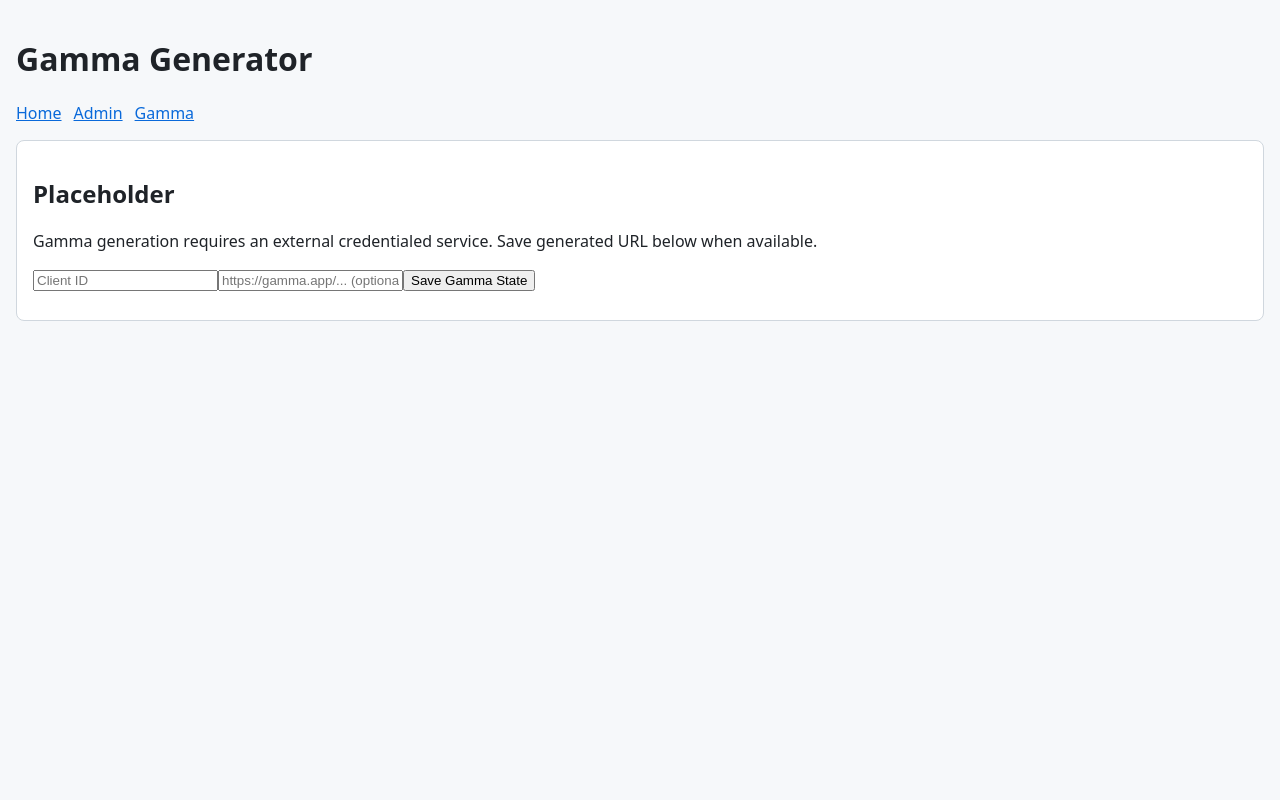
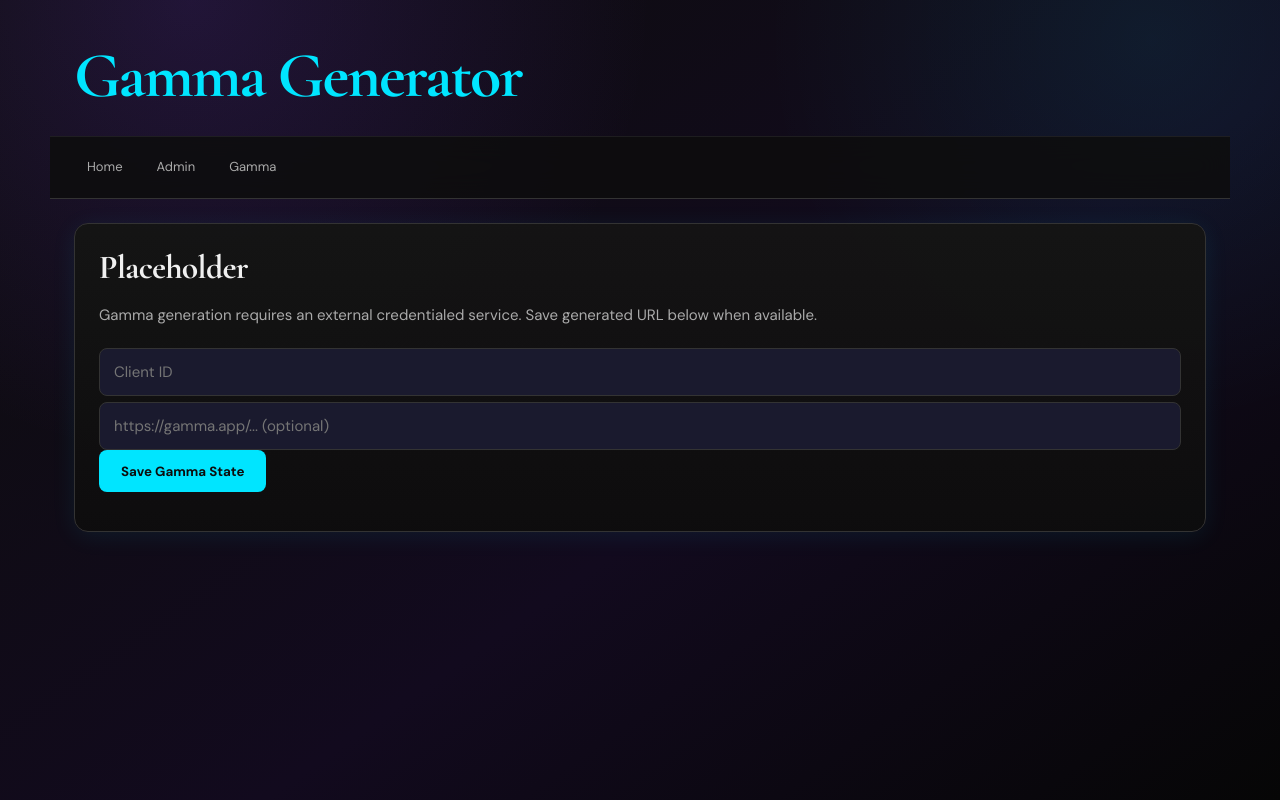
Before and after one commit to wiredchaos/PTS, a website: page gamma.html in a window 1280 px wide. Drawn offline with nearby package versions, Linux system fonts and the light colour scheme.

Commit message:
Apply Purnell Tax Solutions dark portal aesthetic

```diff
--- a/styles.css
+++ b/styles.css
@@ -1,8 +1,194 @@
-:root { font-family: system-ui, sans-serif; color-scheme: light; }
-body { margin: 0; padding: 1rem; background: #f6f8fa; color: #1f2328; }
-header { margin-bottom: 1rem; }
-nav { display: flex; flex-wrap: wrap; gap: .75rem; margin-bottom: 1rem; }
-a { color: #0969da; }
-.card { background: #fff; border: 1px solid #d0d7de; border-radius: 8px; padding: 1rem; margin-bottom: 1rem; }
+@import url('https://fonts.googleapis.com/css2?family=Cormorant+Garamond:wght@400;600;700&family=DM+Sans:wght@400;500;600;700&family=DM+Mono&display=swap');
+
+:root {
+  color-scheme: dark;
+  --black: #0d0d0d;
+  --black-2: #141414;
+  --black-3: #1a1a2e;
+  --purple: #3b0764;
+  --purple-2: #5b0fa4;
+  --purple-3: #7c3aed;
+  --cyan: #00e5ff;
+  --cyan-dim: #00b8d4;
+  --gold: #cb9b2a;
+  --white: #f0f0f0;
+  --gray-1: #aaa;
+  --gray-2: #777;
+  --gray-3: #333;
+  --green: #00c853;
+  --red: #ff5252;
+  --amber: #ffa500;
+  --font-display: 'Cormorant Garamond', Georgia, serif;
+  --font-body: 'DM Sans', system-ui, sans-serif;
+  --font-mono: 'DM Mono', monospace;
+  --radius: 8px;
+  --radius-lg: 14px;
+  --shadow: 0 4px 24px rgba(0, 229, 255, 0.08);
+  --shadow-lg: 0 8px 40px rgba(0, 229, 255, 0.14);
+}
+
+* { box-sizing: border-box; }
+html { scroll-behavior: smooth; }
+body {
+  margin: 0;
+  min-height: 100vh;
+  background:
+    radial-gradient(circle at 15% 0%, rgba(124, 58, 237, 0.18), transparent 34%),
+    radial-gradient(circle at 90% 5%, rgba(0, 229, 255, 0.08), transparent 28%),
+    linear-gradient(145deg, #0d0d0d 0%, #120a1e 58%, #060606 100%);
+  color: var(--white);
+  font-family: var(--font-body);
+  font-size: 15px;
+  line-height: 1.6;
+}
+
+header {
+  max-width: 1180px;
+  margin: 0 auto;
+  padding: 44px 24px 20px;
+}
+header h1 {
+  margin: 0 0 8px;
+  font-family: var(--font-display);
+  font-size: clamp(2.2rem, 5vw, 4rem);
+  line-height: 1;
+  color: var(--cyan);
+  letter-spacing: -0.03em;
+}
+header p { margin: 0; color: var(--gray-1); max-width: 720px; }
+
+nav {
+  position: sticky;
+  top: 0;
+  z-index: 10;
+  display: flex;
+  flex-wrap: wrap;
+  gap: 8px;
+  align-items: center;
+  max-width: 1180px;
+  margin: 0 auto 24px;
+  padding: 12px 24px;
+  background: rgba(13, 13, 13, 0.86);
+  border-top: 1px solid rgba(255,255,255,0.07);
+  border-bottom: 1px solid var(--gray-3);
+  backdrop-filter: blur(14px);
+}
+nav a {
+  display: inline-flex;
+  align-items: center;
+  min-height: 34px;
+  padding: 7px 12px;
+  border-radius: 999px;
+  color: var(--gray-1);
+  text-decoration: none;
+  font-size: 13px;
+  border: 1px solid transparent;
+}
+nav a:hover,
+nav a.active {
+  color: var(--cyan);
+  border-color: rgba(0,229,255,0.35);
+  background: rgba(0,229,255,0.06);
+  text-decoration: none;
+}
+
+main {
+  max-width: 1180px;
+  margin: 0 auto;
+  padding: 0 24px 64px;
+}
+
+h2, h3, h4 {
+  font-family: var(--font-display);
+  line-height: 1.2;
+  letter-spacing: -0.02em;
+}
+h2 { margin: 0 0 10px; font-size: clamp(1.45rem, 3vw, 2.1rem); color: var(--white); }
+h3 { color: var(--cyan); }
+p { color: var(--gray-1); }
+a { color: var(--cyan); text-decoration: none; }
+a:hover { color: var(--cyan-dim); text-decoration: underline; }
+
+.card {
+  background: linear-gradient(180deg, rgba(20,20,20,0.96), rgba(13,13,13,0.96));
+  border: 1px solid var(--gray-3);
+  border-radius: var(--radius-lg);
+  padding: 24px;
+  margin-bottom: 20px;
+  box-shadow: var(--shadow);
+}
+.card:hover { border-color: rgba(124,58,237,0.85); }
+.card-cyan { border-color: rgba(0,229,255,0.55); }
+.card-purple { background: linear-gradient(145deg, rgba(59,7,100,0.82), rgba(20,20,20,0.96)); border-color: var(--purple-2); }
+
+label { color: var(--gray-1); font-weight: 600; font-size: 13px; }
+input, select, textarea {
+  width: 100%;
+  margin-top: 6px;
+  padding: 11px 14px;
+  background: var(--black-3);
+  border: 1px solid var(--gray-3);
+  border-radius: var(--radius);
+  color: var(--white);
+  font: inherit;
+}
+input:focus, select:focus, textarea:focus {
+  outline: none;
+  border-color: var(--cyan);
+  box-shadow: 0 0 0 3px rgba(0,229,255,0.1);
+}
+input::file-selector-button {
+  margin-right: 12px;
+  border: 0;
+  border-radius: var(--radius);
+  padding: 8px 12px;
+  background: var(--purple);
+  color: var(--cyan);
+  font-weight: 700;
+  cursor: pointer;
+}
+
+button, .btn {
+  display: inline-flex;
+  align-items: center;
+  justify-content: center;
+  gap: 8px;
+  min-height: 42px;
+  padding: 11px 22px;
+  border: 0;
+  border-radius: var(--radius);
+  background: var(--cyan);
+  color: var(--black);
+  font-family: var(--font-body);
+  font-weight: 800;
+  cursor: pointer;
+  text-decoration: none;
+  transition: transform .18s ease, background .18s ease, opacity .18s ease;
+}
+button:hover, .btn:hover { background: var(--cyan-dim); color: var(--black); text-decoration: none; transform: translateY(-1px); }
+button:disabled { opacity: .55; cursor: not-allowed; transform: none; }
+.btn-ghost { background: transparent; color: var(--cyan); border: 1px solid var(--cyan); }
+.btn-ghost:hover { background: rgba(0,229,255,0.08); color: var(--cyan); }
+
+.status-success { border-color: rgba(0,200,83,0.55); color: var(--white); }
+.status-error { border-color: rgba(255,82,82,0.65); color: var(--white); }
+.status-working { border-color: rgba(0,229,255,0.65); color: var(--white); }
+
+pre, code, .mono {
+  font-family: var(--font-mono);
+  color: var(--cyan);
+  white-space: pre-wrap;
+}
 ul { padding-left: 1.25rem; }
-pre { white-space: pre-wrap; }
+
+.pts-shell { display: grid; grid-template-columns: 1fr; gap: 20px; }
+.pts-kicker { color: var(--gold); font-size: 12px; letter-spacing: .12em; text-transform: uppercase; font-weight: 800; }
+.pts-grid { display: grid; grid-template-columns: repeat(2, minmax(0, 1fr)); gap: 18px; }
+.pts-summary { color: var(--gray-1); font-size: 13px; margin-top: 8px; }
+.pts-status-line { display: grid; gap: 4px; margin-top: 12px; font-size: 14px; }
+
+@media (max-width: 720px) {
+  header { padding-top: 30px; }
+  nav { margin-bottom: 16px; }
+  .pts-grid { grid-template-columns: 1fr; }
+}
```
